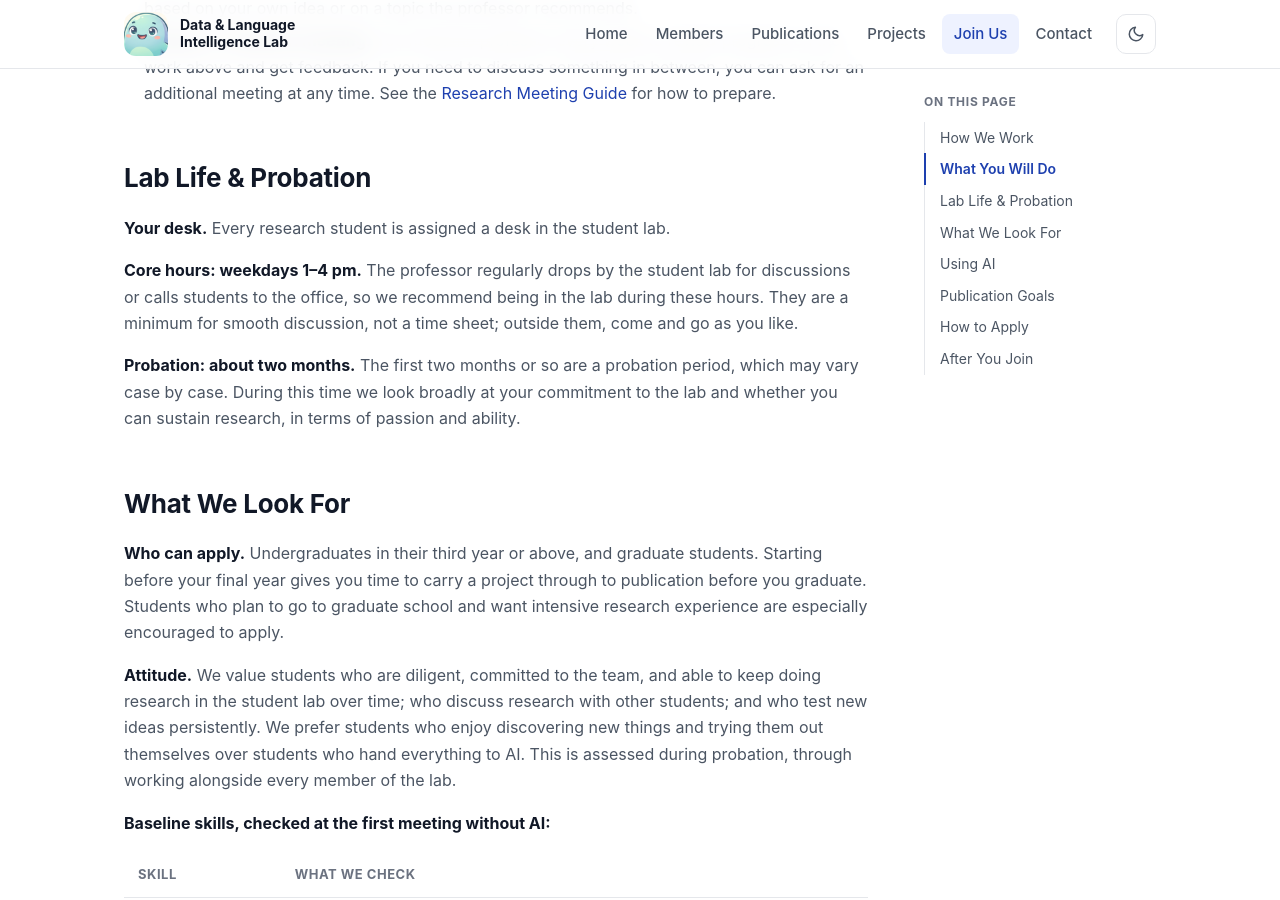
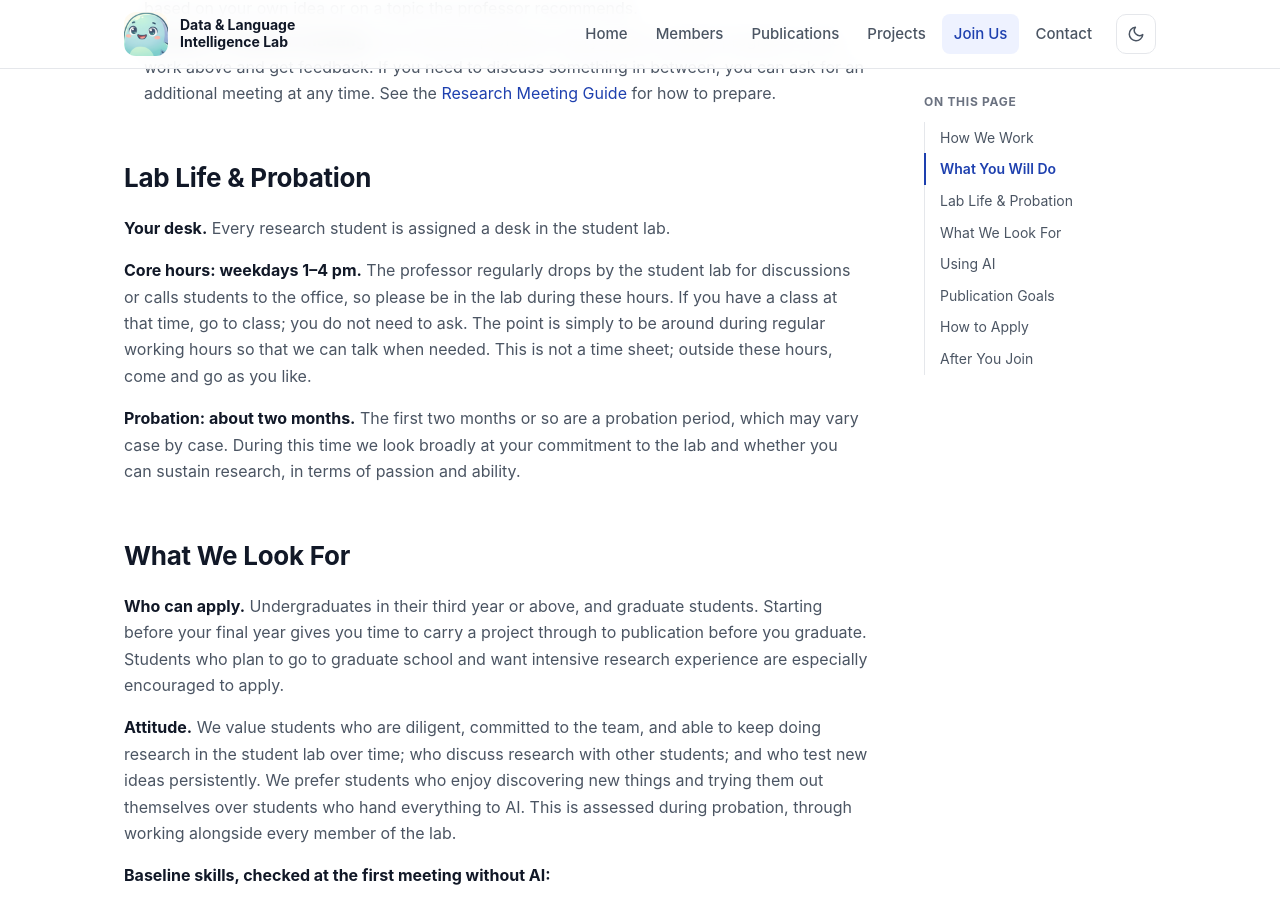
Before and after one commit to knu-dli/knu-dli.github.io, a Jekyll site: the page built from join.md, in a window 1280 px wide and 900 px high, scrolled down 1436 px. Built offline with Jekyll 4.4.1, drawn with Linux system fonts in a browser that asks for light colours; some web fonts are replaced.

Commit message:
Join: clarify that classes take priority over core hours
Co-Authored-By: Claude Opus 5.5 <noreply@anthropic.com>

```diff
--- a/join.md
+++ b/join.md
@@ -64,7 +64,7 @@ This keeps things transparent and predictable. If you are looking for a result-d
 
 **Your desk.** Every research student is assigned a desk in the student lab.
 
-**Core hours: weekdays 1–4 pm.** The professor regularly drops by the student lab for discussions or calls students to the office, so we recommend being in the lab during these hours. They are a minimum for smooth discussion, not a time sheet; outside them, come and go as you like.
+**Core hours: weekdays 1–4 pm.** The professor regularly drops by the student lab for discussions or calls students to the office, so please be in the lab during these hours. If you have a class at that time, go to class; you do not need to ask. The point is simply to be around during regular working hours so that we can talk when needed. This is not a time sheet; outside these hours, come and go as you like.
 
 **Probation: about two months.** The first two months or so are a probation period, which may vary case by case. During this time we look broadly at your commitment to the lab and whether you can sustain research, in terms of passion and ability.
 
```
